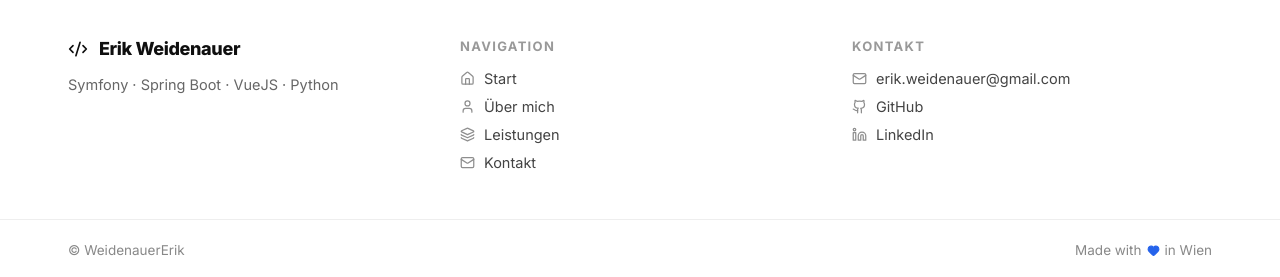
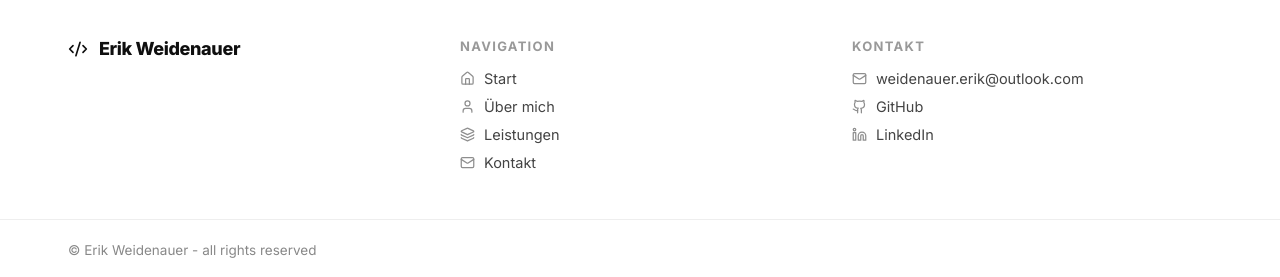
Before and after one commit to WeidenauerErik/Porfolio-Website, a Vue app: page / in a window 1280 px wide. Shown: the part 758-1035 px from the top of the page. Built offline with nearby package versions, Linux system fonts and the light colour scheme.

Commit message:
adding new favico icon

```diff
--- a/index.html
+++ b/index.html
@@ -2,9 +2,9 @@
 <html lang="de">
   <head>
     <meta charset="UTF-8">
-    <link rel="icon" href="/favicon.ico">
+    <link rel="icon" href="/web.png">
     <meta name="viewport" content="width=device-width, initial-scale=1.0">
-    <title>Erik Weidenauer – Full Stack Developer</title>
+    <title>Erik Weidenauer</title>
     <link rel="preconnect" href="https://fonts.googleapis.com">
     <link rel="preconnect" href="https://fonts.gstatic.com" crossorigin>
     <link href="https://fonts.googleapis.com/css2?family=Inter:wght@400;500;600;700;800;900&display=swap" rel="stylesheet">
--- a/src/App.vue
+++ b/src/App.vue
@@ -91,9 +91,6 @@ function closeMenu() { menuOpen.value = false }
             <Code2 :size="20" />
             Erik Weidenauer
           </RouterLink>
-          <p style="font-size: 14.5px; color: #666; line-height: 1.6; max-width: 280px; margin: 0;">
-            Symfony · Spring Boot · VueJS · Python
-          </p>
         </div>
         <div>
           <div class="footer-section-title">Navigation</div>
@@ -112,9 +109,9 @@ function closeMenu() { menuOpen.value = false }
         <div>
           <div class="footer-section-title">Kontakt</div>
           <div style="display: flex; flex-direction: column; gap: 11px;">
-            <a href="mailto:erik.weidenauer@gmail.com" class="footer-link">
+            <a href="mailto:weidenauer.erik@outlook.com" class="footer-link">
               <Mail :size="15" style="opacity: 0.6;" />
-              erik.weidenauer@gmail.com
+              weidenauer.erik@outlook.com
             </a>
             <a href="https://github.com/WeidenauerErik" target="_blank" rel="noopener" class="footer-link">
               <svg xmlns="http://www.w3.org/2000/svg" width="15" height="15" viewBox="0 0 24 24" fill="none" stroke="currentColor" stroke-width="2" stroke-linecap="round" stroke-linejoin="round" style="opacity:0.6;display:block;flex-shrink:0;"><path d="M15 22v-4a4.8 4.8 0 0 0-1-3.2c3 0 6-2 6-5.5.08-1.25-.27-2.48-1-3.5.28-1.15.28-2.35 0-3.5 0 0-1 0-3 1.5-2.64-.5-5.36-.5-8 0C6 2 5 2 5 2c-.3 1.15-.3 2.35 0 3.5A5.403 5.403 0 0 0 4 9c0 3.5 3 5.5 6 5.5-.39.49-.68 1.05-.85 1.65-.17.6-.22 1.23-.15 1.85v4"/><path d="M9 18c-4.51 2-5-2-7-2"/></svg>
@@ -130,10 +127,7 @@ function closeMenu() { menuOpen.value = false }
       <div class="footer-bottom">
         <div class="footer-bottom-inner">
           <span style="display: inline-flex; align-items: center; gap: 6px;">
-            © WeidenauerErik
-          </span>
-          <span style="display: inline-flex; align-items: center; gap: 5px;">
-            Made with <Heart :size="13" style="color:#2563EB;" fill="#2563EB" /> in Wien
+            © Erik Weidenauer - all rights reserved
           </span>
         </div>
       </div>
```
Also changed, not shown: public/web.png (added), 1 other file (tests, documents, lock files or other folders).
